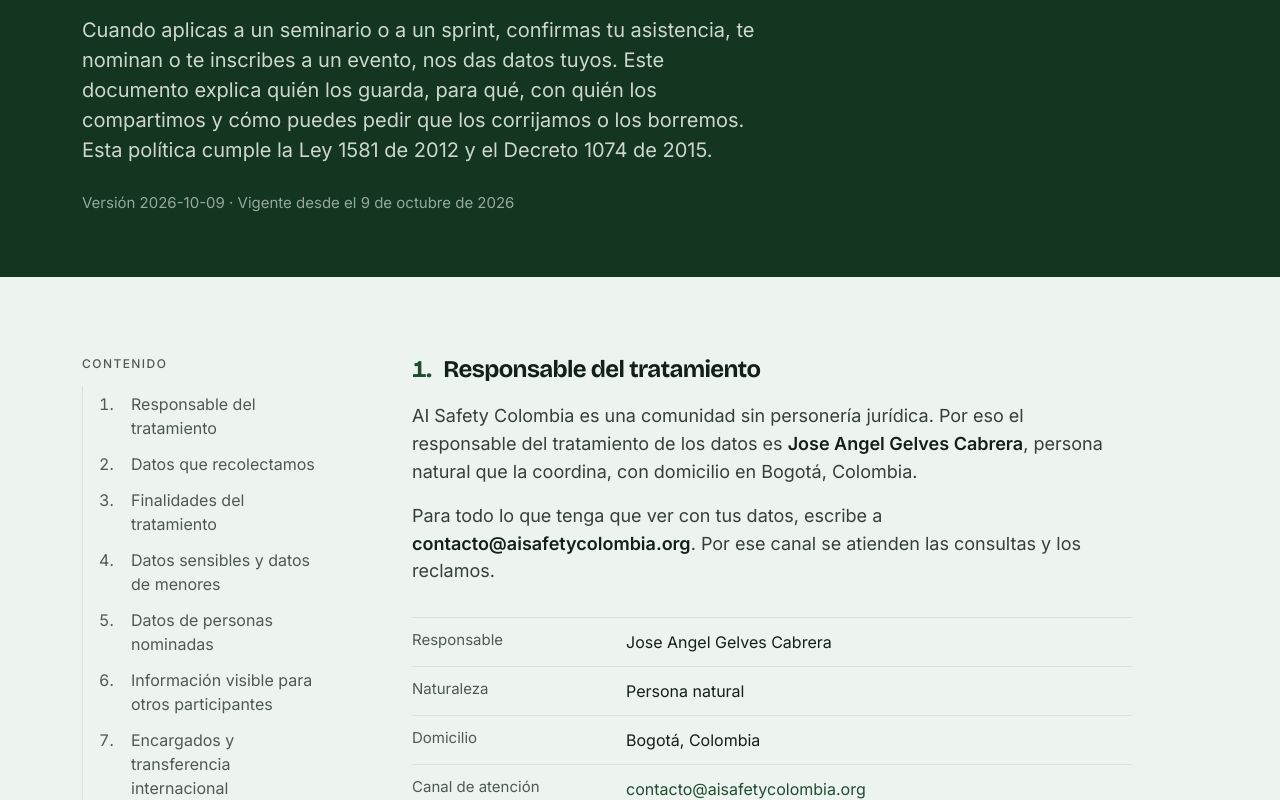
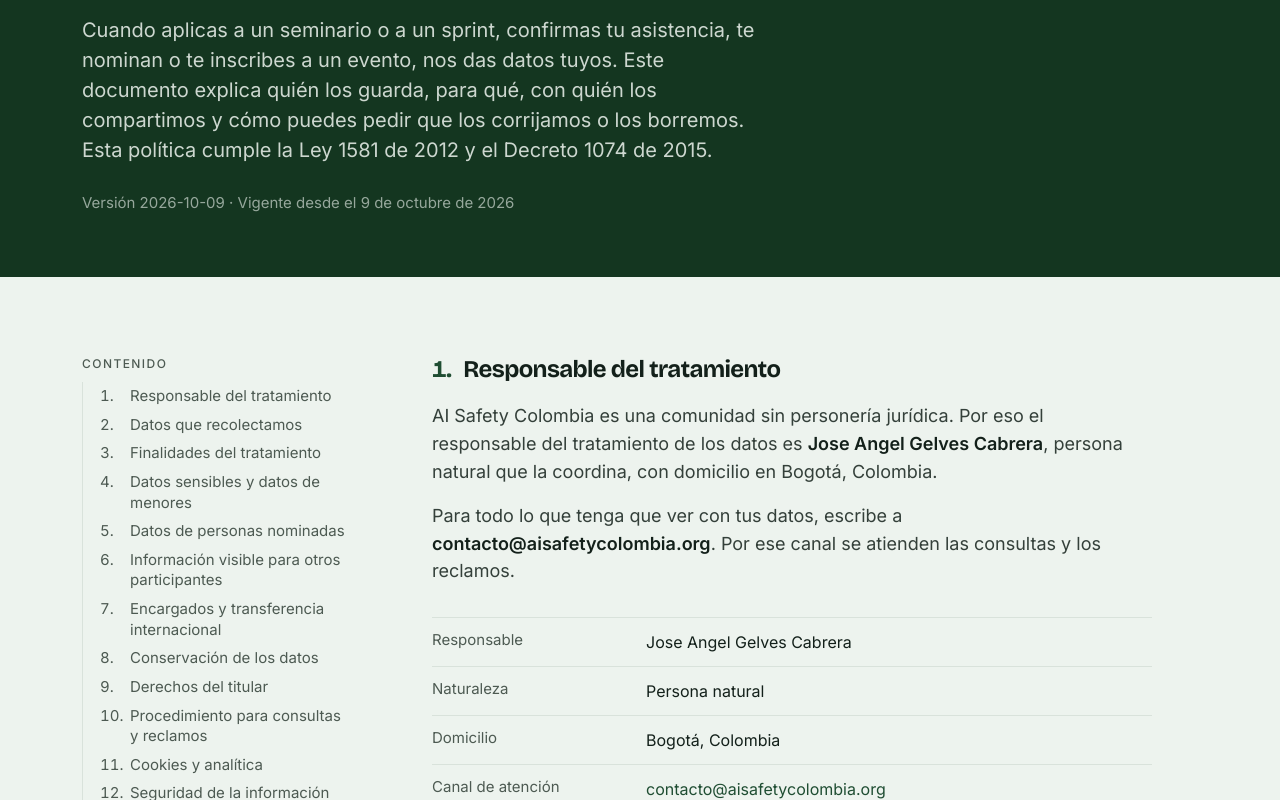
Before and after one commit to jgelves13/ai-safety-colombia-website, a Next.js app: page /privacidad in a window 1280 px wide. Shown: the part 300-1100 px from the top of the page. Built offline with nearby package versions, Linux system fonts and the light colour scheme.

Commit message:
Política de datos: índice que cabe en pantalla y marca la sección actual
Co-Authored-By: Claude Opus 5.5 <noreply@anthropic.com>
Claude-Session: https://claude.ai/code/session_01TFXdtWaRVdP3bB7DzXaGVk

```diff
--- /dev/null
+++ b/components/indice-politica.tsx
@@ -0,0 +1,71 @@
+"use client";
+
+import { useEffect, useState } from "react";
+
+/* El índice de la política de datos. Se queda fijo al lado del texto, cabe en
+   cualquier alto de pantalla (si no, se desplaza por dentro) y marca la
+   sección que se está leyendo. */
+export default function IndicePolitica({
+  titulo,
+  secciones,
+}: {
+  titulo: string;
+  secciones: { id: string; titulo: string }[];
+}) {
+  const [activa, setActiva] = useState(secciones[0]?.id);
+
+  useEffect(() => {
+    const elementos = secciones
+      .map((s) => document.getElementById(s.id))
+      .filter((e): e is HTMLElement => e !== null);
+    const marcar = () => {
+      /* La activa es la última cuyo comienzo ya pasó bajo el encabezado. */
+      const linea = 140;
+      let actual = elementos[0]?.id;
+      for (const e of elementos) {
+        if (e.getBoundingClientRect().top <= linea) actual = e.id;
+      }
+      /* Al final de la página la última sección puede no llegar arriba. */
+      if (window.innerHeight + window.scrollY >= document.documentElement.scrollHeight - 4) {
+        actual = elementos[elementos.length - 1]?.id;
+      }
+      setActiva(actual);
+    };
+    marcar();
+    window.addEventListener("scroll", marcar, { passive: true });
+    window.addEventListener("resize", marcar);
+    return () => {
+      window.removeEventListener("scroll", marcar);
+      window.removeEventListener("resize", marcar);
+    };
+  }, [secciones]);
+
+  return (
+    <nav aria-label={titulo} className="hidden lg:block">
+      <div className="sticky top-28 flex max-h-[calc(100vh-8rem)] flex-col">
+        <h2 className="text-kicker text-aisc-muted">{titulo}</h2>
+        <ol className="mt-3 flex flex-col overflow-y-auto overscroll-contain border-l border-aisc-line pb-2">
+          {secciones.map((s, i) => {
+            const esta = s.id === activa;
+            return (
+              <li key={s.id}>
+                <a
+                  href={`#${s.id}`}
+                  aria-current={esta ? "location" : undefined}
+                  className={`text-meta -ml-px flex gap-2.5 border-l-2 py-1 pl-4 leading-snug transition-colors ${
+                    esta
+                      ? "border-aisc-forest font-medium text-aisc-ink"
+                      : "border-transparent text-aisc-muted hover:text-aisc-ink"
+                  }`}
+                >
+                  <span className="w-5 shrink-0 tabular-nums">{i + 1}.</span>
+                  <span>{s.titulo}</span>
+                </a>
+              </li>
+            );
+          })}
+        </ol>
+      </div>
+    </nav>
+  );
+}
--- a/components/politica-datos-pagina.tsx
+++ b/components/politica-datos-pagina.tsx
@@ -1,5 +1,6 @@
 import { Fragment } from "react";
 import SiteFooter from "@/components/site-footer";
+import IndicePolitica from "@/components/indice-politica";
 import SiteHeader from "@/components/site-header";
 import { HERO_SECTION, PAGE_SHELL } from "@/components/ui";
 import type { Idioma } from "@/lib/idiomas";
@@ -71,25 +72,11 @@ export default function PoliticaDatosPagina({ idioma }: { idioma: Idioma }) {
       </section>
 
       <section className="bg-aisc-sand">
-        <div className="mx-auto grid w-full max-w-[1180px] grid-cols-1 gap-12 px-6 py-14 md:px-8 md:py-20 lg:grid-cols-[250px_minmax(0,1fr)] lg:gap-20">
-          <nav aria-label={t.indice} className="hidden lg:block">
-            <div className="sticky top-28">
-              <h2 className="text-kicker text-aisc-muted">{t.indice}</h2>
-              <ol className="mt-4 flex flex-col border-l border-aisc-line">
-                {t.secciones.map((s, i) => (
-                  <li key={s.titulo}>
-                    <a
-                      href={`#${ancla(i + 1)}`}
-                      className="text-body-sm -ml-px flex gap-3 border-l border-transparent py-1.5 pl-4 text-aisc-muted transition-colors hover:border-aisc-coral hover:text-aisc-ink"
-                    >
-                      <span className="w-5 shrink-0 tabular-nums">{i + 1}.</span>
-                      <span>{s.titulo}</span>
-                    </a>
-                  </li>
-                ))}
-              </ol>
-            </div>
-          </nav>
+        <div className="mx-auto grid w-full max-w-[1180px] grid-cols-1 gap-12 px-6 py-14 md:px-8 md:py-20 lg:grid-cols-[270px_minmax(0,1fr)] lg:gap-20">
+          <IndicePolitica
+            titulo={t.indice}
+            secciones={t.secciones.map((s, i) => ({ id: ancla(i + 1), titulo: s.titulo }))}
+          />
 
           <article className="max-w-[720px]">
             {t.secciones.map((s, i) => (
```
